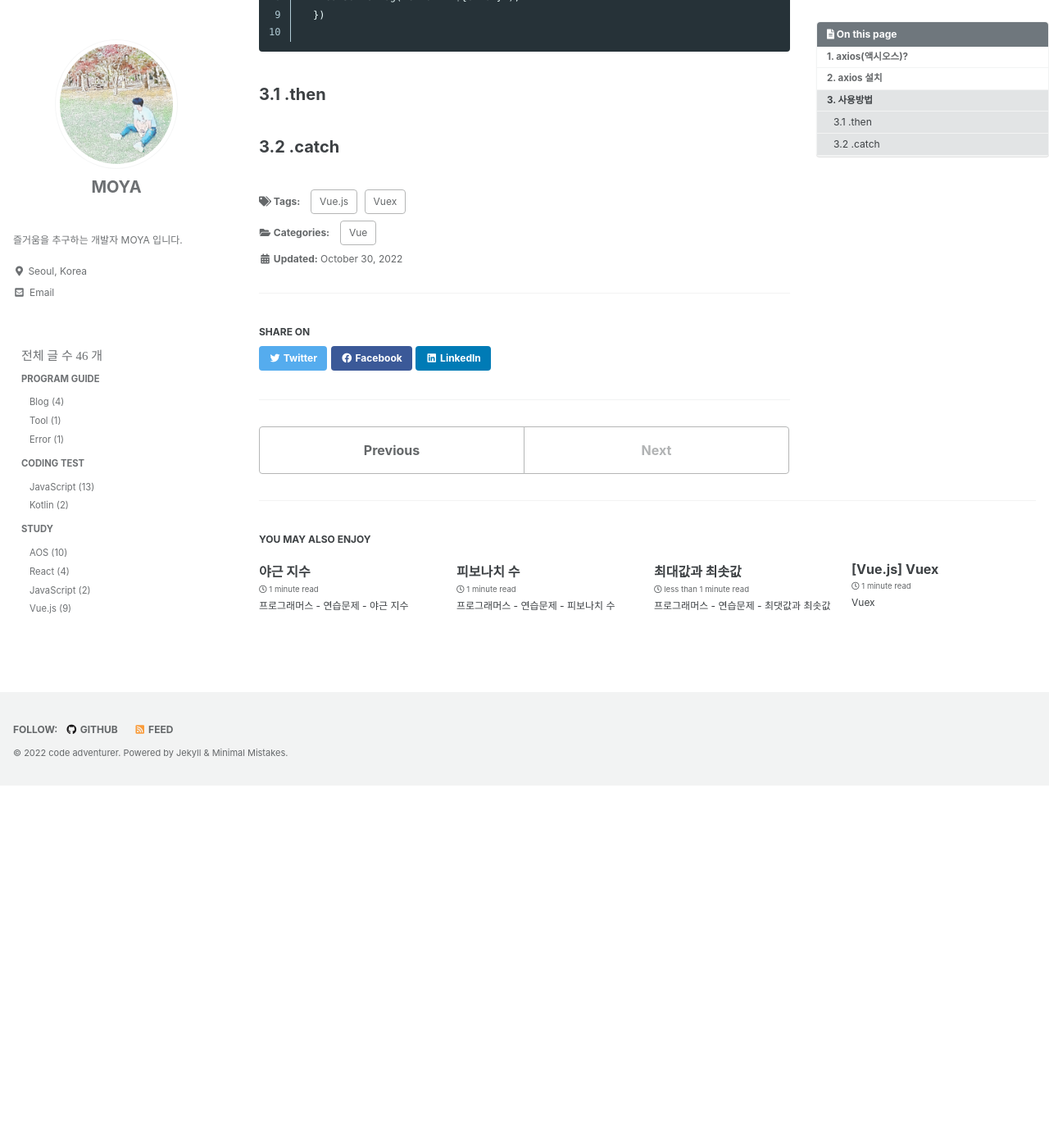
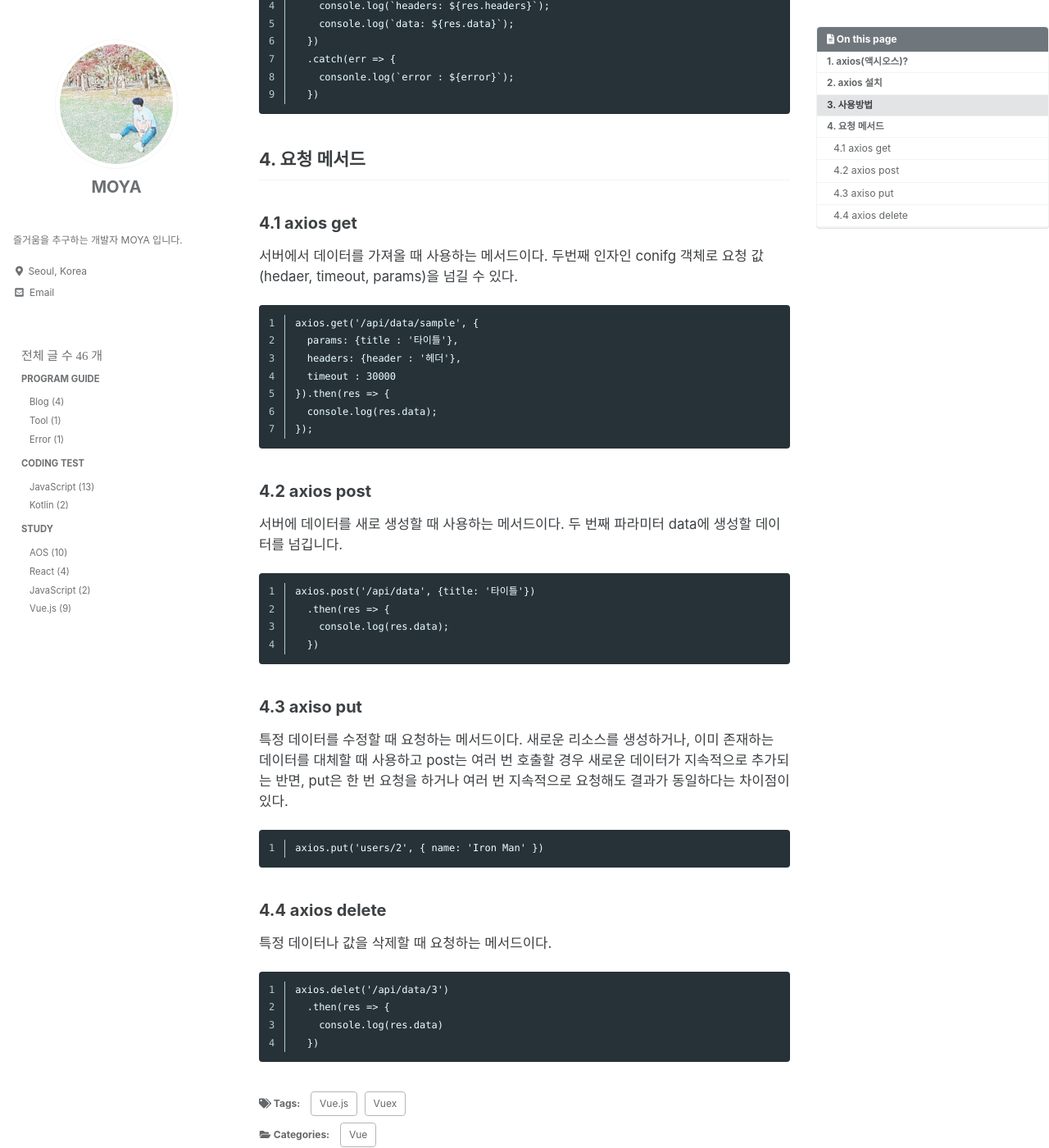
Before and after one commit to kdc7140/kdc7140.github.io, a Jekyll site: the page built from _posts/study/2022-10-30-vue009.md, in a window 1280 px wide and 1400 px high, scrolled down 732 px. Shown: the whole window at 82% size. Built offline with Jekyll 4.4.1, drawn with Linux system fonts in a browser that asks for light colours; cached includes are drawn as plain includes; some web fonts are replaced; before the commit the page ends 1690 px from its top, so only the background shows below that; some of the changed text lies outside the part shown.

Commit message:
add axios contents

````diff
--- a/_posts/study/2022-10-30-vue009.md
+++ b/_posts/study/2022-10-30-vue009.md
@@ -28,6 +28,9 @@ npm install axios
 
 ## 3. 사용방법
 
+promise 기반인 만큼 비동기 통신 방식이고 .then과 .catch를 사용한다.<br/>
+통신이 정삭적으로 이루어졌을 때 .then으로 callback을 받아 처리하고 .catch를 통해 오류처리를 한다.
+
 ```
 axios.get('/api/data/sample')
   .then(res => {
@@ -38,10 +41,52 @@ axios.get('/api/data/sample')
   .catch(err => {
     consonle.log(`error : ${error}`);
   })
+```
+
+## 4. 요청 메서드
+
+### 4.1 axios get
+
+서버에서 데이터를 가져올 때 사용하는 메서드이다. 두번째 인자인 conifg 객체로 요청 값(hedaer, timeout, params)을 넘길 수 있다.
 
 ```
+axios.get('/api/data/sample', {
+  params: {title : '타이틀'},
+  headers: {header : '헤더'},
+  timeout : 30000
+}).then(res => {
+  console.log(res.data);
+});
+```
 
-### 3.1 .then
+### 4.2 axios post
+
+서버에 데이터를 새로 생성할 때 사용하는 메서드이다. 두 번째 파라미터 data에 생성할 데이터를 넘깁니다.
+
+```
+axios.post('/api/data', {title: '타이틀'})
+  .then(res => {
+    console.log(res.data);
+  })
+```
 
 
-### 3.2 .catch
+### 4.3 axiso put
+
+특정 데이터를 수정할 때 요청하는 메서드이다. 새로운 리소스를 생성하거나, 이미 존재하는 데이터를 대체할 때 사용하고 post는 여러 번 호출할 경우 새로운 데이터가 지속적으로 추가되는 반면, put은 한 번 요청을 하거나 여러 번 지속적으로 요청해도 결과가 동일하다는 차이점이 있다.
+
+```
+axios.put('users/2', { name: 'Iron Man' })
+```
+
+
+### 4.4 axios delete
+
+특정 데이터나 값을 삭제할 때 요청하는 메서드이다.
+
+```
+axios.delet('/api/data/3')
+  .then(res => {
+    console.log(res.data)
+  })
+```
````
